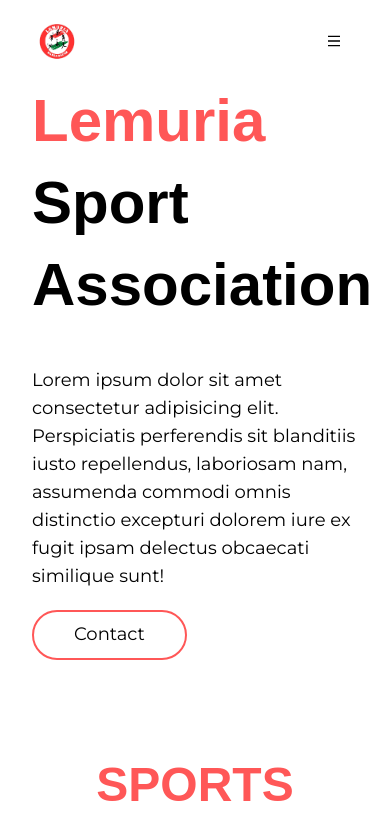
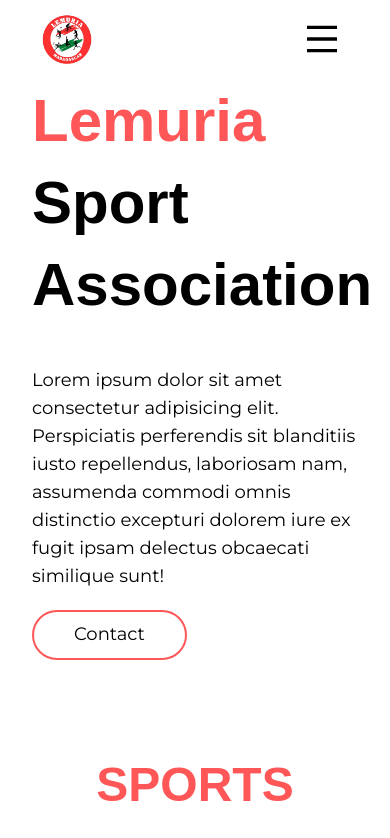
Before and after one commit to xxedrixx/lemuria, a React (Vite) app: page / in a window 390 px wide. Shown: the top 838 px of the page. Built offline with nearby package versions, Linux system fonts and the light colour scheme; a web font is replaced by a local one.

Commit message:
hamburger size

```diff
--- a/src/components/Nav.jsx
+++ b/src/components/Nav.jsx
@@ -7,11 +7,11 @@ import logo from "../assets/images/lemuriaFA.png";
 const Nav = () => {
   let [open, setOpen] = useState(false);
   return (
-    <header className="padding-x py-4 absolute z-10 w-full">
+    <header className="padding-x py-1 absolute z-10 w-full">
       <nav className="flex justify-between items-center max-container">
         <div className="flex justify-between items-center">
           <a href="/">
-            <img src={logo} alt="logo" className="m-0 w-[50px] h-[50px]" />
+            <img src={logo} alt="logo" className="m-0 w-[70px] h-[70px]" />
           </a>
           <div
             onClick={() => setOpen(!open)}
@@ -22,6 +22,7 @@ const Nav = () => {
               width={25}
               height={25}
               className="cursor-pointer"
+              size={40}
             />
           </div>
         </div>
```
